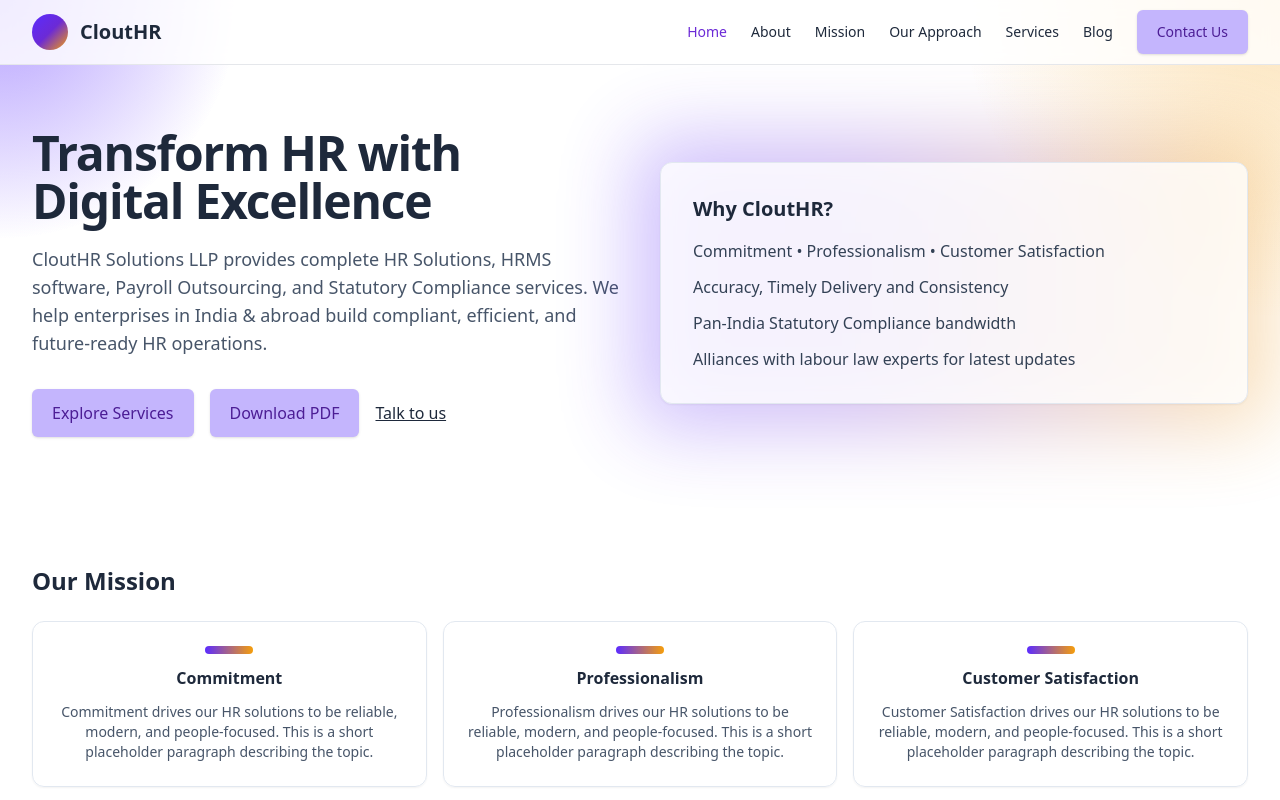
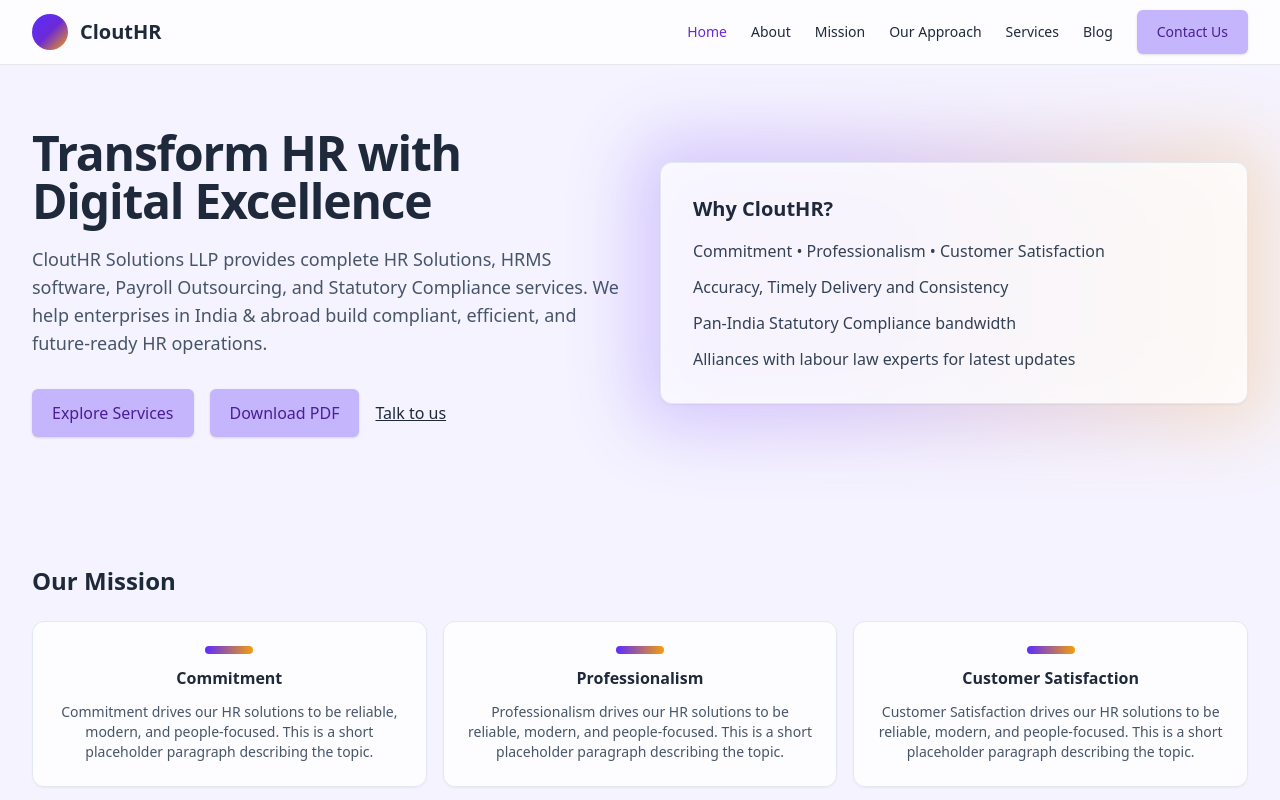
Before and after one commit to omkaravasarex/demo_website, a Next.js app: page / in a window 1280 px wide. Shown: the top 800 px of the page. Built offline with nearby package versions, Linux system fonts and the light colour scheme.

Commit message:
Refactor: Update styling and remove unnecessary glow effects
Co-authored-by: aomkar3105 <aomkar3105@gmail.com>

```diff
--- a/app/about/page.tsx
+++ b/app/about/page.tsx
@@ -37,7 +37,7 @@ export default function AboutPage() {
       <div className="mt-12">
         <h2 className="text-2xl font-bold mb-6">Founders</h2>
         <div className="grid sm:grid-cols-2 gap-6">
-          <div className="card card-hover-glow p-6 text-center">
+          <div className="card p-6 text-center">
             <div className="mx-auto h-32 w-32 rounded-full bg-gradient-to-br from-clouthr-indigo via-clouthr-purple to-clouthr-orange" aria-label="Founder photo placeholder" />
             <h3 className="mt-4 font-semibold">Founder Name 1</h3>
             <p className="mt-2 text-sm text-slate-600">
@@ -45,7 +45,7 @@ export default function AboutPage() {
               located under <code>/public/images/founders/founder1.jpg</code>.
             </p>
           </div>
-          <div className="card card-hover-glow p-6 text-center">
+          <div className="card p-6 text-center">
             <div className="mx-auto h-32 w-32 rounded-full bg-gradient-to-br from-clouthr-indigo via-clouthr-purple to-clouthr-orange" aria-label="Founder photo placeholder" />
             <h3 className="mt-4 font-semibold">Founder Name 2</h3>
             <p className="mt-2 text-sm text-slate-600">
--- a/app/approach/page.tsx
+++ b/app/approach/page.tsx
@@ -4,7 +4,7 @@ export default function ApproachPage() {
       <h1 className="text-3xl font-bold mb-6">Our Approach for New Age HR Process</h1>
       <div className="grid md:grid-cols-2 lg:grid-cols-4 gap-6">
         {steps.map((s) => (
-          <div key={s.title} className="card p-6 glow-on-scroll" data-glow>
+          <div key={s.title} className="card p-6">
             <h3 className="font-semibold text-lg">{s.title}</h3>
             <p className="text-sm text-slate-600 mt-2">{s.desc}</p>
           </div>
--- a/app/globals.css
+++ b/app/globals.css
@@ -7,7 +7,7 @@
 }
 
 html, body {
-  @apply bg-brand-radial text-slate-800 antialiased;
+  @apply bg-violet-50 text-slate-800 antialiased;
 }
 
 .container-responsive {
@@ -34,6 +34,25 @@ html, body {
     0 10px 22px rgba(2, 6, 23, 0.06),
     0 4px 10px rgba(2, 6, 23, 0.05);
   transform: translateY(-2px);
+}
+
+/* Accent aura backdrop used for highlighted cards */
+.aura {
+  position: relative;
+}
+.aura::before {
+  content: "";
+  position: absolute;
+  inset: -1.5rem; /* similar to -inset-6 */
+  border-radius: 1.75rem;
+  background: linear-gradient(90deg, #5b2cff 0%, #6b2ad6 35%, #f59e0b 100%);
+  filter: blur(36px);
+  opacity: 0.22;
+  pointer-events: none;
+}
+.aura > * {
+  position: relative;
+  z-index: 1;
 }
 
 .section {
--- a/app/layout.tsx
+++ b/app/layout.tsx
@@ -20,7 +20,7 @@ export const metadata: Metadata = {
 export default function RootLayout({ children }: { children: React.ReactNode }) {
   return (
     <html lang="en">
-      <body className="bg-brand-radial text-slate-800 antialiased">
+      <body className="bg-violet-50 text-slate-800 antialiased">
         <ClientEffects />
         <Header />
         <main className="min-h-screen">{children}</main>
--- a/app/page.tsx
+++ b/app/page.tsx
@@ -29,8 +29,7 @@ export default function HomePage() {
               <Link href="/contact" className="underline hover:text-clouthr-purple">Talk to us</Link>
             </div>
           </div>
-          <div className="relative">
-            <div className="absolute -inset-6 rounded-3xl bg-brand-gradient blur-2xl opacity-30" />
+          <div className="relative aura">
             <div className="card card-hover-glow p-8 relative">
               <h3 className="font-semibold text-xl mb-4">Why CloutHR?</h3>
               <ul className="space-y-3 text-slate-700">
@@ -49,7 +48,7 @@ export default function HomePage() {
         <h2 className="text-2xl font-bold mb-6">Our Mission</h2>
         <div className="grid sm:grid-cols-3 gap-4">
           {['Commitment', 'Professionalism', 'Customer Satisfaction'].map((v) => (
-            <div key={v} className="card p-6 text-center">
+            <div key={v} className="card card-hover-glow p-6 text-center">
               <div className="h-2 w-12 mx-auto bg-gradient-to-r from-clouthr-indigo to-clouthr-orange rounded" />
               <h3 className="mt-3 font-semibold">{v}</h3>
               <p className="mt-3 text-sm text-slate-600">
@@ -77,7 +76,7 @@ export default function HomePage() {
         <h2 className="text-2xl font-bold mb-6">Our Services</h2>
         <div className="grid md:grid-cols-2 lg:grid-cols-3 gap-6">
           {services.map((s) => (
-            <div className="card p-6" key={s.title}>
+            <div className="card card-hover-glow p-6" key={s.title}>
               <h3 className="font-semibold text-lg">{s.title}</h3>
               <p className="mt-2 text-sm text-slate-600">{s.desc}</p>
             </div>
--- a/app/services/page.tsx
+++ b/app/services/page.tsx
@@ -7,7 +7,7 @@ export default function ServicesPage() {
       </div>
       <div className="grid md:grid-cols-2 lg:grid-cols-3 gap-6">
         {services.map((s) => (
-          <div className="card card-hover-glow p-6 glow-on-scroll" data-glow key={s.title}>
+          <div className="card p-6" key={s.title}>
             <h3 className="font-semibold text-lg">{s.title}</h3>
             <p className="mt-2 text-sm text-slate-600">{s.desc}</p>
           </div>
--- a/components/SimpleCarousel.tsx
+++ b/components/SimpleCarousel.tsx
@@ -24,7 +24,7 @@ export default function SimpleCarousel({ images }: { images: ImageItem[] }) {
         {images.map((img) => (
           <div
             key={img.src}
-            className="carousel-item min-w-[280px] h-[180px] rounded-xl bg-slate-200 overflow-hidden snap-start border border-slate-200 card-hover-glow"
+            className="carousel-item min-w-[280px] h-[180px] rounded-xl bg-slate-200 overflow-hidden snap-start border border-slate-200"
           >
             {/* Placeholder block; replace with <img> when assets available */}
             <div
```
